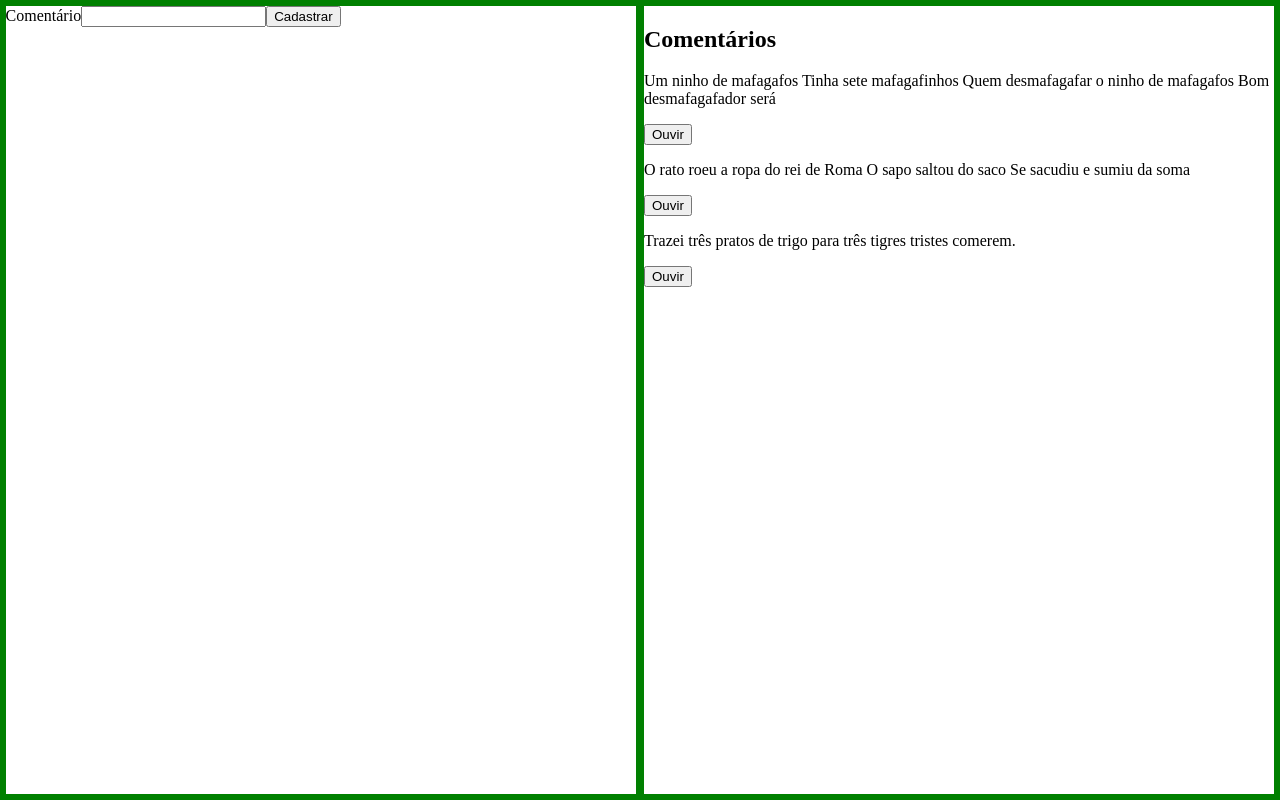
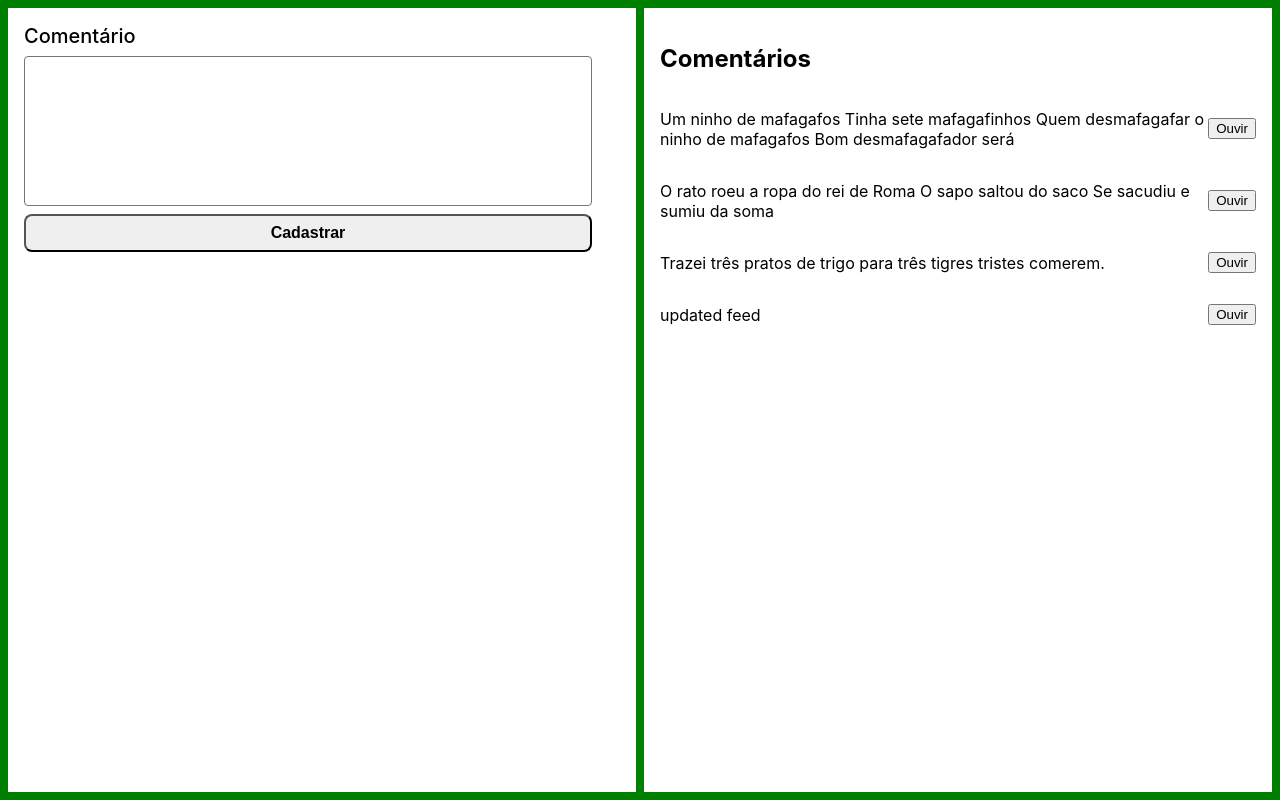
Before and after one commit to KiwiDev808/Teste2-Wattson-Frontend, a React (Vite) app: page / in a window 1280 px wide. Built offline with nearby package versions, Linux system fonts and the light colour scheme.

Commit message:
feat: added updatefeed function

```diff
--- a/src/App.scss
+++ b/src/App.scss
@@ -1,6 +1,8 @@
 body {
   padding: 0;
   margin: 0;
+  font-family: -apple-system, BlinkMacSystemFont, 'Segoe UI', Roboto, Oxygen,
+    Ubuntu, Cantarell, 'Open Sans', 'Helvetica Neue', sans-serif;
   * {
     box-sizing: border-box;
   }
@@ -8,8 +10,8 @@ body {
 
 .App {
   display: flex;
-  padding: 0.35rem;
   gap: 0.5rem;
+  padding: 0.5rem;
   min-height: 100vh;
 
   background: green;
@@ -18,4 +20,8 @@ body {
     flex: 1;
     background: white;
   }
+
+  @media (max-width: 768px) {
+    flex-direction: column;
+  }
 }
--- a/src/App.tsx
+++ b/src/App.tsx
@@ -1,16 +1,46 @@
-import React, { useState } from 'react'
+import React, { useEffect, useState } from 'react'
 import './App.scss'
 import { CommentFeed } from './components/CommentFeed'
 import { CommentForm } from './components/CommentForm'
+import { UserComment } from './components/types/Comment'
+
+const mock: UserComment[] = [
+  {
+    description:
+      'Um ninho de mafagafos Tinha sete mafagafinhos Quem desmafagafar o ninho de mafagafos Bom desmafagafador será',
+    audio: 'http://spoti4.future4.com.br/1.mp3',
+  },
+  {
+    description:
+      'O rato roeu a ropa do rei de Roma O sapo saltou do saco Se sacudiu e sumiu da soma',
+    audio: 'http://spoti4.future4.com.br/2.mp3',
+  },
+  {
+    description:
+      'Trazei três pratos de trigo para três tigres tristes comerem.',
+    audio: 'http://spoti4.future4.com.br/3.mp3',
+  },
+]
 
 function App() {
-  const [count, setCount] = useState(0)
+  const [comments, setComments] = useState<UserComment[]>(mock)
+
+  const getFeed = () => {
+    setComments([
+      ...comments,
+      { description: `updated feed `, audio: 'updated audio' },
+    ])
+  }
+
+  useEffect(() => {
+    getFeed()
+  }, [])
 
   return (
-    <div className="App">
-      <CommentForm />
-      <CommentFeed />
-    </div>
+    <main className="App">
+      <CommentForm updateFeed={getFeed} />
+      <CommentFeed comments={comments} />
+    </main>
   )
 }
 
--- a/src/components/Comment/index.tsx
+++ b/src/components/Comment/index.tsx
@@ -1,11 +1,12 @@
 import React from 'react'
 import { useAudio } from '../../hooks/useAudio'
 import { UserComment } from '../types/Comment'
+import styles from './styles.module.scss'
 
 export const Comment = ({ comment }: { comment: UserComment }) => {
   const [playing, toggle] = useAudio(comment.audio)
   return (
-    <div>
+    <div className={styles.commentContainer}>
       <p>{comment.description}</p>
       <button onClick={toggle as any}>{playing ? 'Pausar' : 'Ouvir'}</button>
     </div>
--- /dev/null
+++ b/src/components/Comment/styles.module.scss
@@ -0,0 +1,12 @@
+.commentContainer {
+  display: flex;
+  justify-content: space-between;
+
+  & > p {
+    word-break: break-word;
+  }
+
+  & > button {
+    align-self: center;
+  }
+}
--- a/src/components/CommentFeed/index.tsx
+++ b/src/components/CommentFeed/index.tsx
@@ -1,36 +1,17 @@
-import React, { useEffect, useState } from 'react'
+import React from 'react'
 import { Comment } from '../Comment'
 import { UserComment } from '../types/Comment'
+import styles from './styles.module.scss'
 
-const mock: UserComment[] = [
-  {
-    description:
-      'Um ninho de mafagafos Tinha sete mafagafinhos Quem desmafagafar o ninho de mafagafos Bom desmafagafador será',
-    audio: 'http://spoti4.future4.com.br/1.mp3',
-  },
-  {
-    description:
-      'O rato roeu a ropa do rei de Roma O sapo saltou do saco Se sacudiu e sumiu da soma',
-    audio: 'http://spoti4.future4.com.br/2.mp3',
-  },
-  {
-    description:
-      'Trazei três pratos de trigo para três tigres tristes comerem.',
-    audio: 'http://spoti4.future4.com.br/3.mp3',
-  },
-]
-
-export const CommentFeed = () => {
-  const [comments, setComments] = useState<UserComment[]>([])
-  useEffect(() => {
-    setComments(mock)
-  }, [comments])
+export const CommentFeed = ({ comments }: { comments: UserComment[] }) => {
   return (
-    <div>
-      <h2>Comentários</h2>
-      {comments.map((comment) => {
-        return <Comment comment={comment} />
-      })}
-    </div>
+    <section>
+      <div className={styles.feedContainer}>
+        <h2>Comentários</h2>
+        {comments.map((comment) => {
+          return <Comment comment={comment} />
+        })}
+      </div>
+    </section>
   )
 }
--- /dev/null
+++ b/src/components/CommentFeed/styles.module.scss
@@ -0,0 +1,6 @@
+.feedContainer {
+  display: flex;
+  flex-direction: column;
+
+  padding: 1rem;
+}
--- a/src/components/CommentForm/index.tsx
+++ b/src/components/CommentForm/index.tsx
@@ -1,11 +1,33 @@
-import React from 'react'
+import React, { useState } from 'react'
+import styles from './styles.module.scss'
 
-export const CommentForm = () => {
+export const CommentForm = ({ updateFeed }: { updateFeed: Function }) => {
+  const [text, setText] = useState('')
+
+  const handleTextChange = (event: React.ChangeEvent<HTMLTextAreaElement>) => {
+    setText(event.target.value)
+  }
+
+  const sendComment = (event: React.FormEvent<HTMLButtonElement>) => {
+    event.preventDefault()
+    console.log(text)
+    updateFeed()
+  }
+
   return (
-    <form>
-      <label>Comentário</label>
-      <input type="text" />
-      <button type="submit">Cadastrar</button>
-    </form>
+    <section>
+      <form className={styles.form}>
+        <label>Comentário</label>
+        <textarea
+          name="comment "
+          rows={1}
+          value={text}
+          onChange={handleTextChange}
+        />
+        <button type="submit" onClick={sendComment}>
+          Cadastrar
+        </button>
+      </form>
+    </section>
   )
 }
--- /dev/null
+++ b/src/components/CommentForm/styles.module.scss
@@ -0,0 +1,25 @@
+.form {
+  display: flex;
+  flex-direction: column;
+  gap: 0.5rem;
+  padding: 1rem;
+  max-width: 600px;
+
+  & > label {
+    font-size: 1.25rem;
+    font-weight: 500;
+  }
+
+  & > textarea {
+    min-height: 150px;
+    resize: none;
+    border-radius: 4px;
+  }
+
+  & > button {
+    padding: 0.5rem;
+    border-radius: 8px;
+    font-size: 1rem;
+    font-weight: 700;
+  }
+}
```
